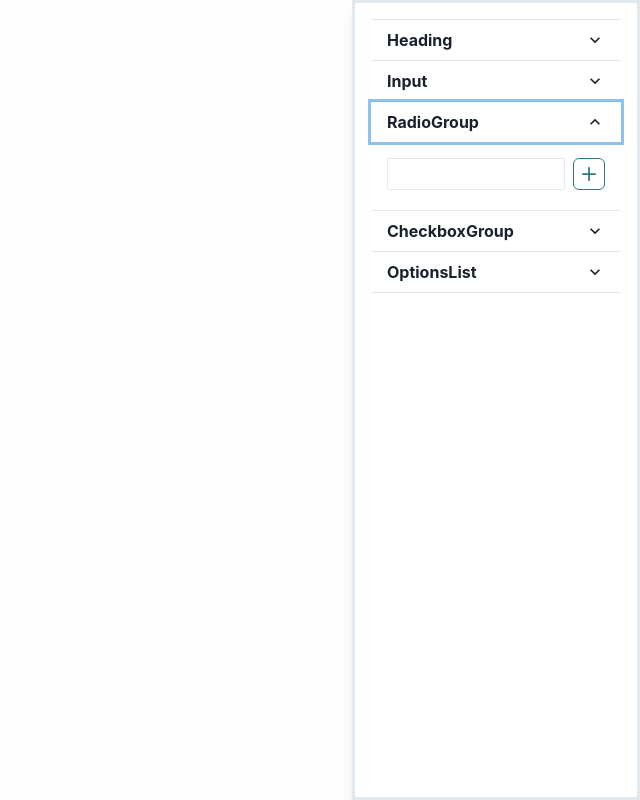
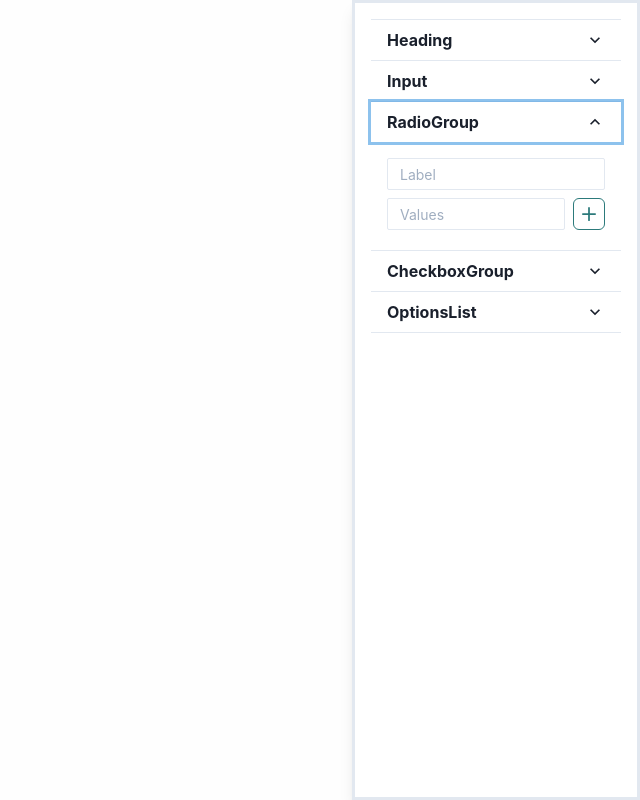
Before and after one commit to arsh1198/Form-Builder-ReactJS, a Next.js app: page /builder in a window 1280 px wide. Both pictures are taken after a click on the button "RadioGroup". Shown: the whole page, without its empty margins (640-1280 px from the left). Built offline with nearby package versions, Linux system fonts and the light colour scheme.

Commit message:
changes to multiple choice controls

```diff
--- a/components/BlocksSidebar.js
+++ b/components/BlocksSidebar.js
@@ -53,13 +53,13 @@ const Tabs = ({ text, keys }) => {
   const { pushHeading, pushInput } = useContext(BuilderContext);
   const { getRootProps, getRadioProps } = useRadioGroup({
     name: "headingSizes",
-    defaultValue: "Medium",
+    defaultValue: keys === "Heading" ? "Medium" : "Text",
     onChange: console.log,
   });
   const [val, setVal] = useState("");
 
   const group = getRootProps();
-  return (
+  return keys === "Heading" || keys === "Input" ? (
     <VStack spacing={4}>
       <HStack>
         <Input
@@ -82,7 +82,7 @@ const Tabs = ({ text, keys }) => {
           icon={<AddIcon />}
         />
       </HStack>
-      {keys === "Heading" || keys === "Input" ? (
+
       <HStack {...group}>
         {text.map((value) => {
           const radio = getRadioProps({ value });
@@ -93,7 +93,29 @@ const Tabs = ({ text, keys }) => {
           );
         })}
       </HStack>
-      ) : null}
+    </VStack>
+  ) : (
+    <VStack>
+      <Input
+        placeholder="Label"
+        size="sm"
+        value={val}
+        onChange={(event) => setVal(event.target.value)}
+      />
+      <HStack>
+        <Input
+          placeholder="Values"
+          size="sm"
+          value={val}
+          onChange={(event) => setVal(event.target.value)}
+        />
+        <IconButton
+          variant="outline"
+          colorScheme="teal"
+          size="sm"
+          icon={<AddIcon />}
+        />
+      </HStack>
     </VStack>
   );
 };
--- a/contexts/builderContext.js
+++ b/contexts/builderContext.js
@@ -17,7 +17,6 @@ const reducer = (state, action) => {
 const BuilderProvider = ({ children }) => {
   const [state, dispatch] = useReducer(reducer, initialState);
   const { blocks } = state;
-  console.log(blocks);
   const pushHeading = (value) => {
     dispatch({
       type: "PUSH_BLOCK",
--- a/pages/builder.js
+++ b/pages/builder.js
@@ -1,7 +1,6 @@
 import { Box, Flex, Text } from "@chakra-ui/react";
 import BlocksSidebar from "../components/BlocksSidebar";
-import HeadingBuilder from "../components/buildingBlocks/HeadingBuilder";
-import BuilderProvider, { BuilderContext } from "../contexts/builderContext";
+import { BuilderContext } from "../contexts/builderContext";
 import Block from "../components/Block";
 import { useContext } from "react";
 
```
Lines whose indentation alone changed are shown as unchanged.
